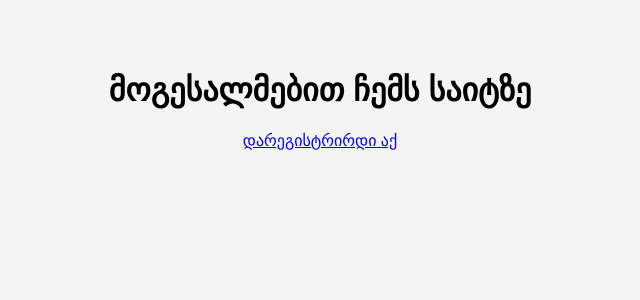
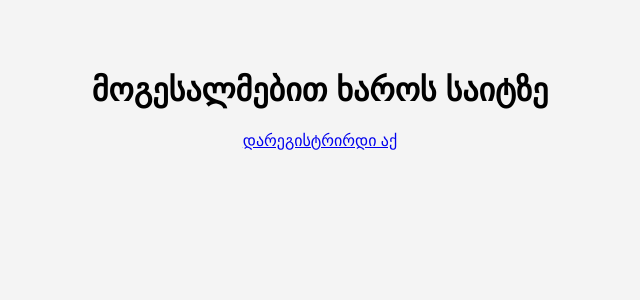
Before and after one commit to Saqartvelo123/Xaro, a Flask app: page / in a window 1280 px wide. Shown: the top 300 px of the page, without its empty margins (320-960 px from the left). Run offline with Flask 3, Linux system fonts and the light colour scheme.

Commit message:
updated index.html content

```diff
--- a/templates/index.html
+++ b/templates/index.html
@@ -41,7 +41,7 @@
     </style>
 </head>
 <body>
-    <h1>მოგესალმებით ჩემს საიტზე</h1>
+    <h1>მოგესალმებით ხაროს საიტზე</h1>
     <a href="/register">დარეგისტრირდი აქ</a>
 </body>
 </html>
```
